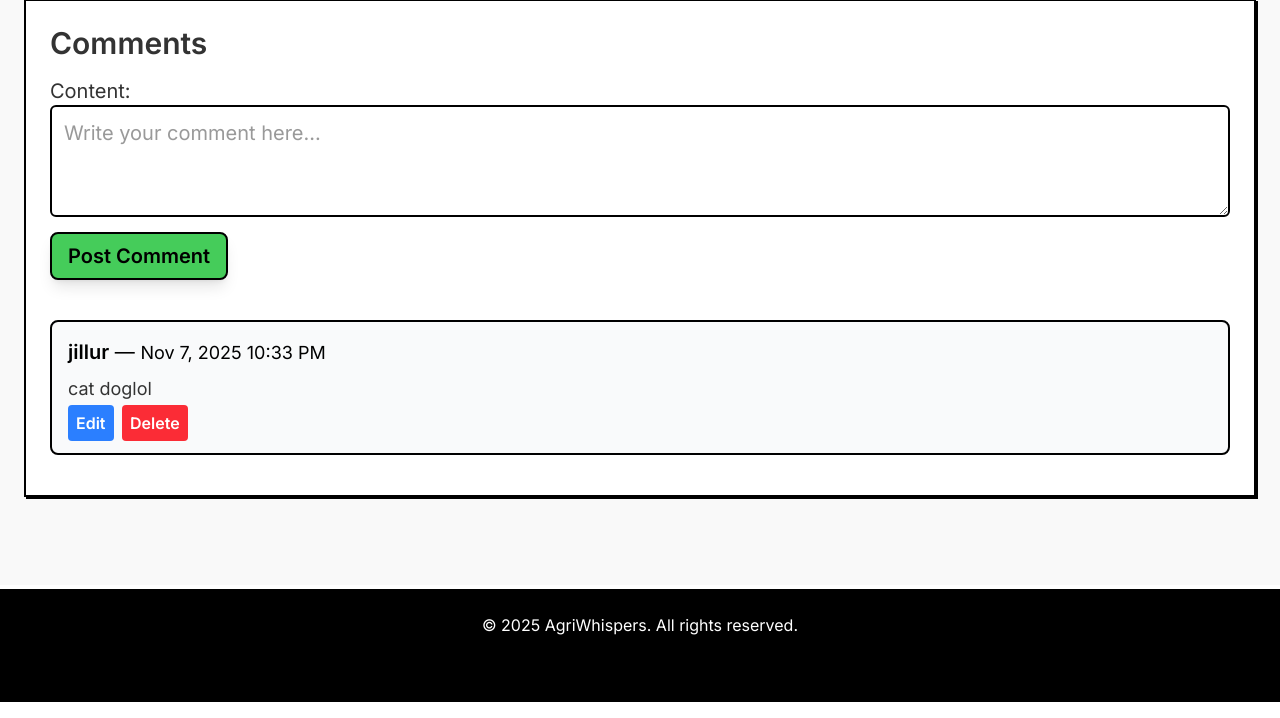
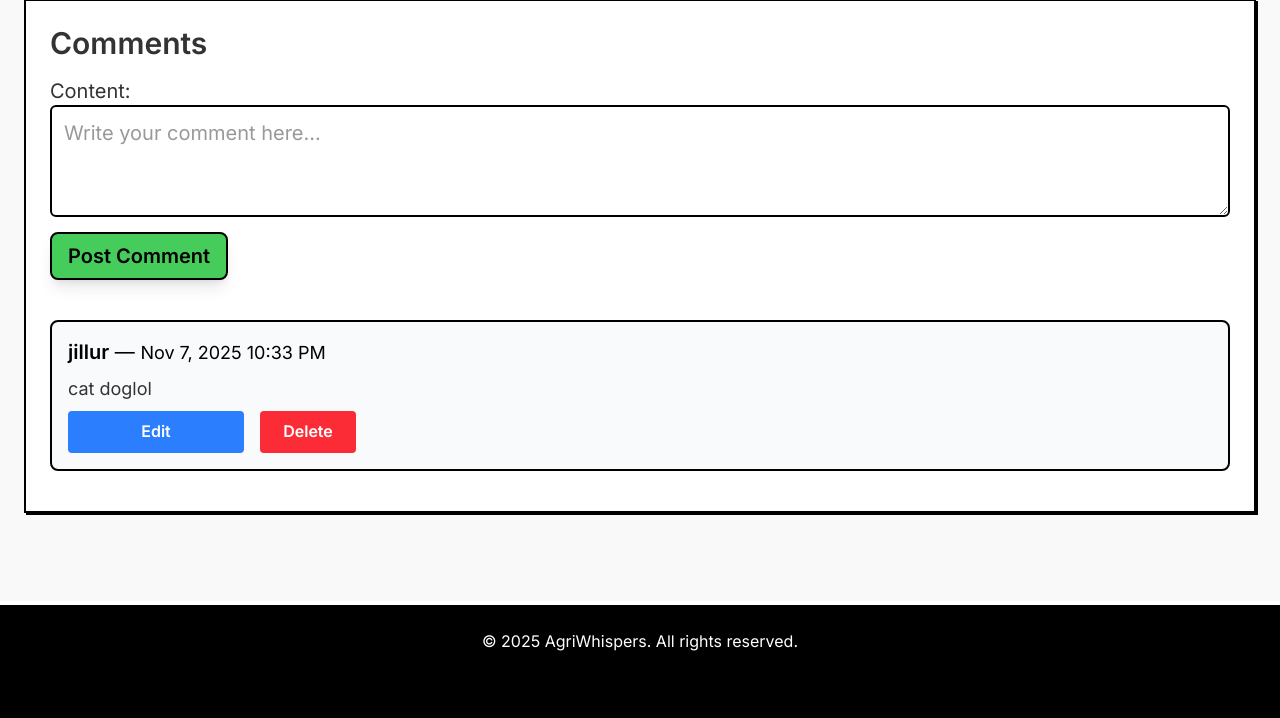
Before and after one commit to rafiaksd/django-green-blog, a Django app: a page that uses blog/templates/blog/blog_detail.html in a window 1280 px wide. Shown: the part 2870-3588 px from the top of the page. Run offline with Django 5.2, Linux system fonts and the light colour scheme; a user stored in the database is signed in; data comes from the database, SQL or seed files in the repository; both versions use the stored data as it was after the commit; some libraries are stand-ins or nearby versions.

Commit message:
changed to INLINE comment EDIT & DELETE

```diff
--- a/blog/templates/blog/blog_detail.html
+++ b/blog/templates/blog/blog_detail.html
@@ -90,11 +90,59 @@
   <p class="mt-2 text-md md:text-lg">{{ comment.content }}</p>
 
   {% if user == comment.user %}
-    <div class="mt-2">
-      <a href="{% url 'edit_comment' comment.pk %}" class="p-1 md:p-2 font-semibold text-white bg-blue-500 mr-1 rounded-sm">Edit</a>
-      <a href="{% url 'delete_comment' comment.pk %}" class="p-1 md:p-2 font-semibold text-white bg-red-500 mr-1 rounded-sm">Delete</a>
+  <div class="mt-2 flex gap-x-4">
+    <!-- Edit Button -->
+    <button class="w-44 md:p-2 font-semibold text-white bg-blue-500 rounded-sm"
+            onclick="document.getElementById('edit-comment-{{ comment.pk }}').classList.toggle('hidden'); document.getElementById('delete-confirm-{{ comment.pk }}').classList.add('hidden');">
+      Edit
+    </button>
+
+    <!-- Delete Button + Inline Confirmation -->
+    <div class="flex flex-col">
+      <!-- Delete Button -->
+      <button type="button"
+              class="w-24 p-2 font-semibold text-white bg-red-500 rounded-sm"
+              onclick="document.getElementById('delete-confirm-{{ comment.pk }}').classList.toggle('hidden'); document.getElementById('edit-comment-{{ comment.pk }}').classList.add('hidden');">
+        Delete
+      </button>
     </div>
-  {% endif %}
+  </div>
+
+  <!-- Inline Delete Confirmation -->
+      <div id="delete-confirm-{{ comment.pk }}" class="hidden mt-2 flex flex-col gap-2">
+        <span>Are you sure you want to delete this comment?</span>
+        <div class="flex gap-2">
+          <form method="post" action="{% url 'delete_comment' comment.pk %}">
+            {% csrf_token %}
+            <button type="submit" class="px-3 py-1 bg-red-500 text-white rounded font-semibold">Yes</button>
+          </form>
+          <button type="button"
+                  class="px-3 py-1 bg-gray-300 text-black rounded font-semibold"
+                  onclick="document.getElementById('delete-confirm-{{ comment.pk }}').classList.add('hidden')">
+            No
+          </button>
+        </div>
+      </div>
+
+  <!-- Inline Edit Form (hidden by default) -->
+  <form method="post" action="{% url 'edit_comment' comment.pk %}"
+        id="edit-comment-{{ comment.pk }}" class="hidden mt-2">
+    {% csrf_token %}
+    <textarea name="content" class="w-full border rounded p-2">{{ comment.content }}</textarea>
+    <div class="mt-2 flex gap-2">
+      <button type="submit" class="px-3 py-1 bg-treegreen border-2 border-black rounded text-black font-semibold">
+        Save
+      </button>
+      <button type="button"
+              onclick="document.getElementById('edit-comment-{{ comment.pk }}').classList.add('hidden')"
+              class="px-3 py-1 bg-gray-300 border-2 border-black rounded text-black font-semibold">
+        Cancel
+      </button>
+    </div>
+  </form>
+{% endif %}
+
+
 </div>
 {% empty %}
 <p class="text-gray-500">No comments yet.</p>
--- a/blog/views.py
+++ b/blog/views.py
@@ -3,10 +3,10 @@ from .models import BlogPost, Category, Tag
 from .forms import CustomUserCreationForm
 from django.shortcuts import redirect
 
-from django.contrib.auth.decorators import login_required
 from .models import Comment
 from .forms import CommentForm
 from django.http import HttpResponseForbidden
+from django.contrib import messages
 
 from django.core.paginator import Paginator
 from django.db.models import Q
@@ -181,26 +181,30 @@ def search_posts(request):
 def about(request):
     return render(request, 'pages/about.html')
 
-@login_required
 def edit_comment(request, pk):
     comment = get_object_or_404(Comment, pk=pk)
+    if request.user != comment.user:
+        messages.error(request, "You can't edit this comment.")
+        return redirect(comment.post.get_absolute_url())
 
-    # Only allow the comment owner to edit
-    if comment.user != request.user:
-        return HttpResponseForbidden("You are not allowed to edit this comment.")
+    if request.method == "POST":
+        content = request.POST.get("content", "").strip()
+        if content:
+            comment.content = content
+            comment.save()
+            messages.success(request, "Comment updated.")
+        return redirect(comment.post.get_absolute_url())
 
-    if request.method == 'POST':
-        form = CommentForm(request.POST, instance=comment)
-        if form.is_valid():
-            form.save()
-            return redirect(comment.post.get_absolute_url())  # redirect back to the blog post
-    else:
-        form = CommentForm(instance=comment)
+def delete_comment(request, pk):
+    comment = get_object_or_404(Comment, pk=pk)
+    if request.user != comment.user:
+        messages.error(request, "You can't delete this comment.")
+        return redirect(comment.post.get_absolute_url())
 
-    return render(request, 'blog/edit_comment.html', {'form': form})
-
-@login_required
-def delete_comment(request, pk):
+    if request.method == "POST":
+        comment.delete()
+        messages.success(request, "Comment deleted.")
+        return redirect(comment.post.get_absolute_url())
     comment = get_object_or_404(Comment, pk=pk)
 
     # Only allow the comment owner to delete
```
Also changed, not shown: db.sqlite3.
